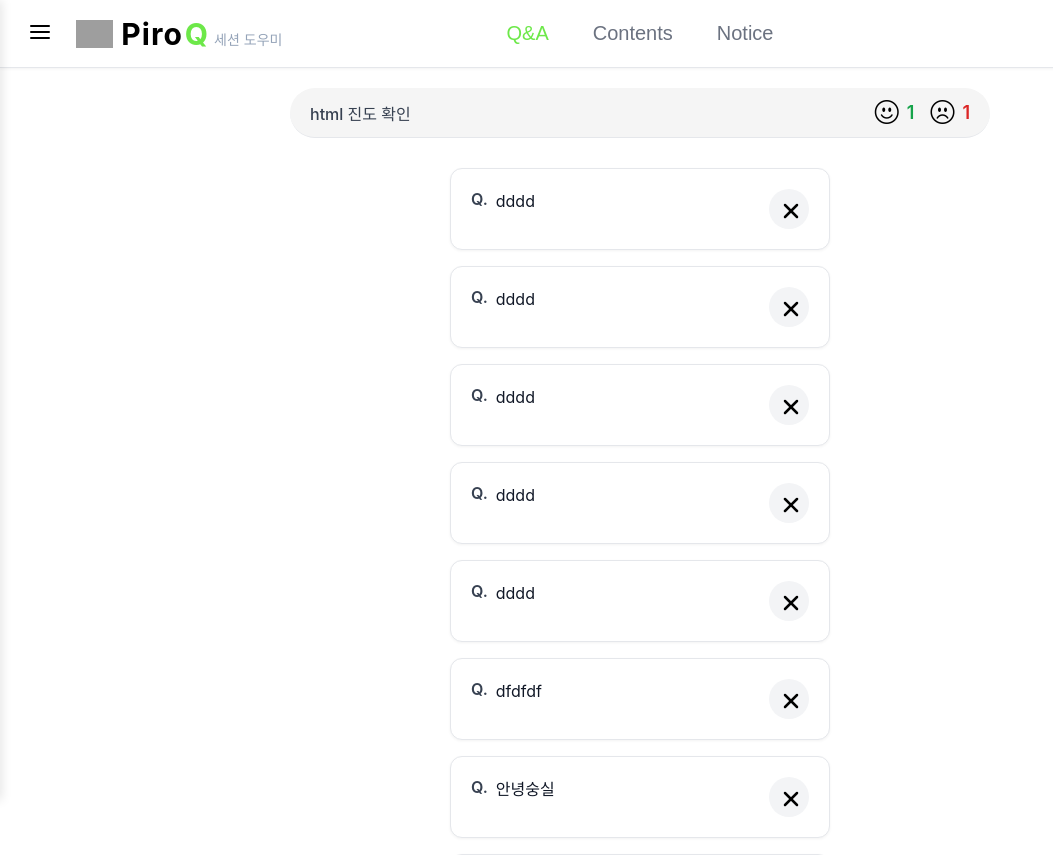
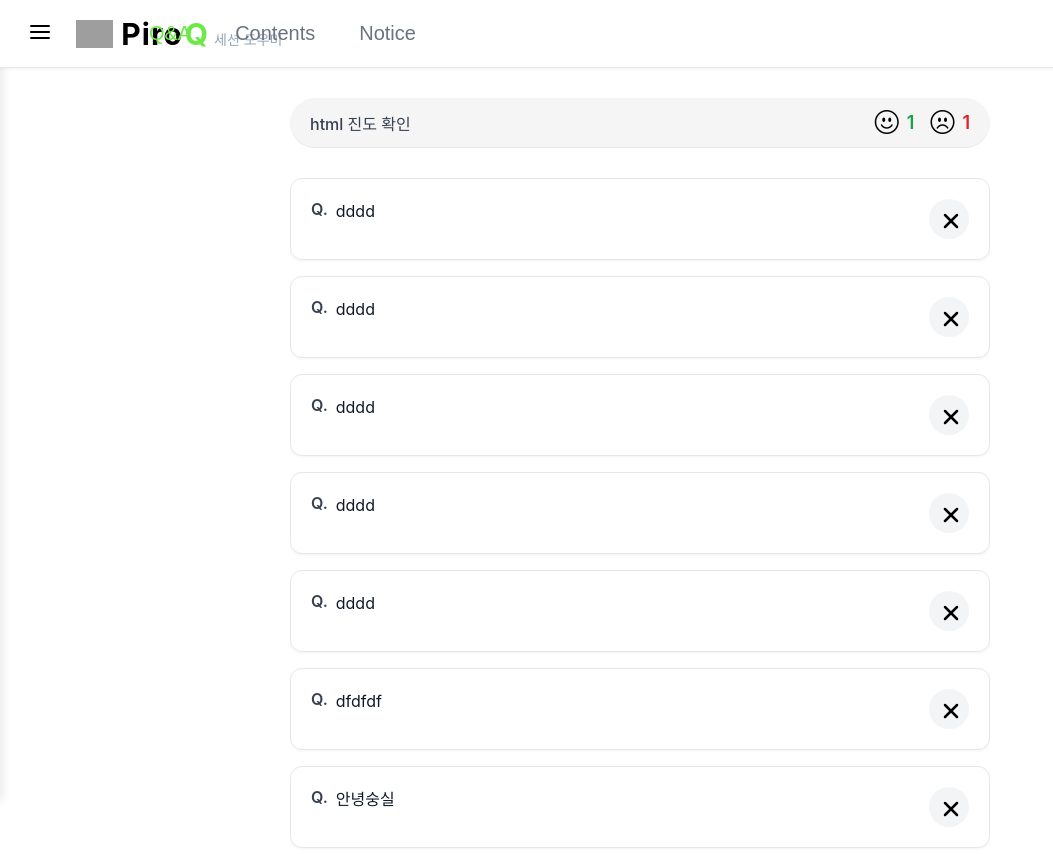
Before and after one commit to Pirogramming-24/hackathon_P3, a Django app: page /sessioner/1/ in a window 1280 px wide. Shown: the top 855 px of the page, without its empty margins (0-1053 px from the left). Run offline with Django 5.2, Linux system fonts and the light colour scheme; data comes from the database, SQL or seed files in the repository; both versions use the stored data as it was after the commit; grey boxes are pictures that could not be loaded.

Commit message:
네비바, 세부사항 몇 개 남음

```diff
--- a/static/css/contents_tab.css
+++ b/static/css/contents_tab.css
@@ -80,13 +80,13 @@
     color: #222222;
     text-decoration: none;
     font-weight: 600;
-    border-bottom: 1px solid #ddd;
     transition: all 0.2s;
 }
 
 .content-link:hover {
-    color: #0cbd12;
-    border-bottom-color: #0cbd12;
+    color: #00462A;
+    text-decoration: none;
+    border-bottom-color: none;
 }
 
 /* 이미지 스타일 */
--- a/static/css/navi.css
+++ b/static/css/navi.css
@@ -6,13 +6,17 @@
     align-items: center;
     justify-content: space-between;
     box-shadow: 0 1px 3px rgba(0, 0, 0, 0.05);
-    position: relative;
+    position: sticky;
+    top: 0px; /* 꼭 추가해야 함! */
+    z-index: 1000;
 }
 
 .navbar-left {
+    flex:0 1 auto;
     display: flex;
     align-items: center;
     gap: 16px;
+    white-space: nowrap;
 }
 
 .menu-btn {
@@ -63,14 +67,15 @@
 
 .logo img{
     height: 28px;
-    width: auto;
+    /*width: auto;
     display: block;
-}
+*/}
 
 .tabs {
     display: flex;
+    flex:1;
+    justify-content: center;
     gap: 4px;
-    position: absolute;
     left: 50%;
     transform: translateX(-50%);
 
--- a/static/css/progress_check.css
+++ b/static/css/progress_check.css
@@ -5,10 +5,13 @@
     border-bottom: 1px solid #e5e7eb;
     border-radius: 30px;
     padding: 10px 20px;
-    margin:10px 0;
+    margin:10px 0; margin-top: 20px;
     display: flex;
     align-items: center;
     justify-content: space-between;
+    position: sticky;
+    top: 83px; /* 꼭 추가해야 함! */
+    z-index: 1000;
 }
 
 .progress-label {
--- a/static/css/qa_tab.css
+++ b/static/css/qa_tab.css
@@ -1,20 +1,3 @@
-
-/* ===== 메인 콘텐츠 ===== */
-.main-content {
-    flex: 1;
-    overflow-y: auto;
-    padding: 20px;
-    width:60%;
-    margin:0 auto;
-}
-
-.tab-content {
-    display: none;
-}
-
-.tab-content.active {
-    display: block;
-}
 
 /* ===== Q&A 스타일 ===== */
 .question-list {
@@ -76,17 +59,20 @@
     margin-left: 24px;
     margin-top: 12px;
     padding: 12px 16px;
-    background: #eff6ff;
+    background: #f5f5f5;
     border-radius: 8px;
+    display:flex;
+    justify-content: flex-start;
 }
 
 .reply-label {
-    color: #2563eb;
     font-weight: 500;
     margin-bottom: 4px;
 }
 .reply-label i{
-    margin-right:5px;
+    margin-right:7px;
+    color: #374151;
+
 }
 .reply-text {
     color: #374151;
--- a/static/css/style.css
+++ b/static/css/style.css
@@ -217,9 +217,8 @@ body {
     margin-left: 24px;
     margin-top: 12px;
     padding: 12px 16px;
-    background: #eff6ff;
+    background: #f5f5f5;
     border-radius: 8px;
-    border-left: 3px solid #3b82f6;
 }
 
 .reply-label {
--- a/static/css/tab-content.css
+++ b/static/css/tab-content.css
@@ -18,17 +18,18 @@ body {
 .main-content {
     flex: 1;
     overflow-y: auto;
-    padding: 20px;
-    margin:0;
+    padding: 20px 0;
+    margin:0px 0px;
+    width:100%;
 
 }
 
 .tab-content {
     display: none;
-    margin:0 auto;
-    width:700px;
 }
 
 .tab-content.active {
     display: block;
+    width:700px;
+    margin:0 auto;
 }
--- a/templates/components/qa_tab.html
+++ b/templates/components/qa_tab.html
@@ -21,7 +21,7 @@
 
                         {% if question.reply %}
                         <div class="reply-box">
-                            <div class="reply-label"><i class="bi bi-arrow-return-right"></i>답변</div>
+                            <div class="reply-label"><i class="bi bi-arrow-return-right"></i></div>
                             <div class="reply-text">{{ question.reply }}</div>
                         </div>
                         {% endif %}
```
Also changed, not shown: db.sqlite3.
